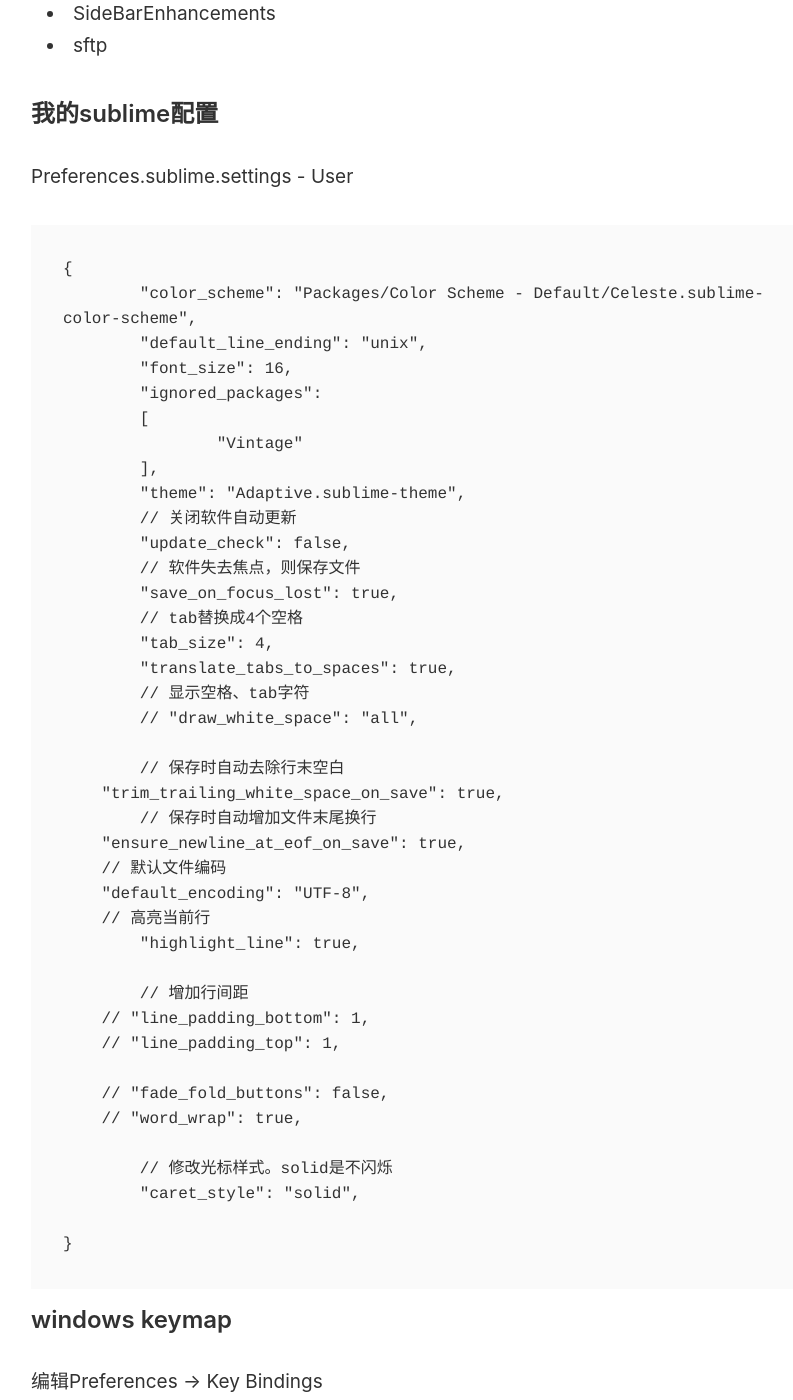
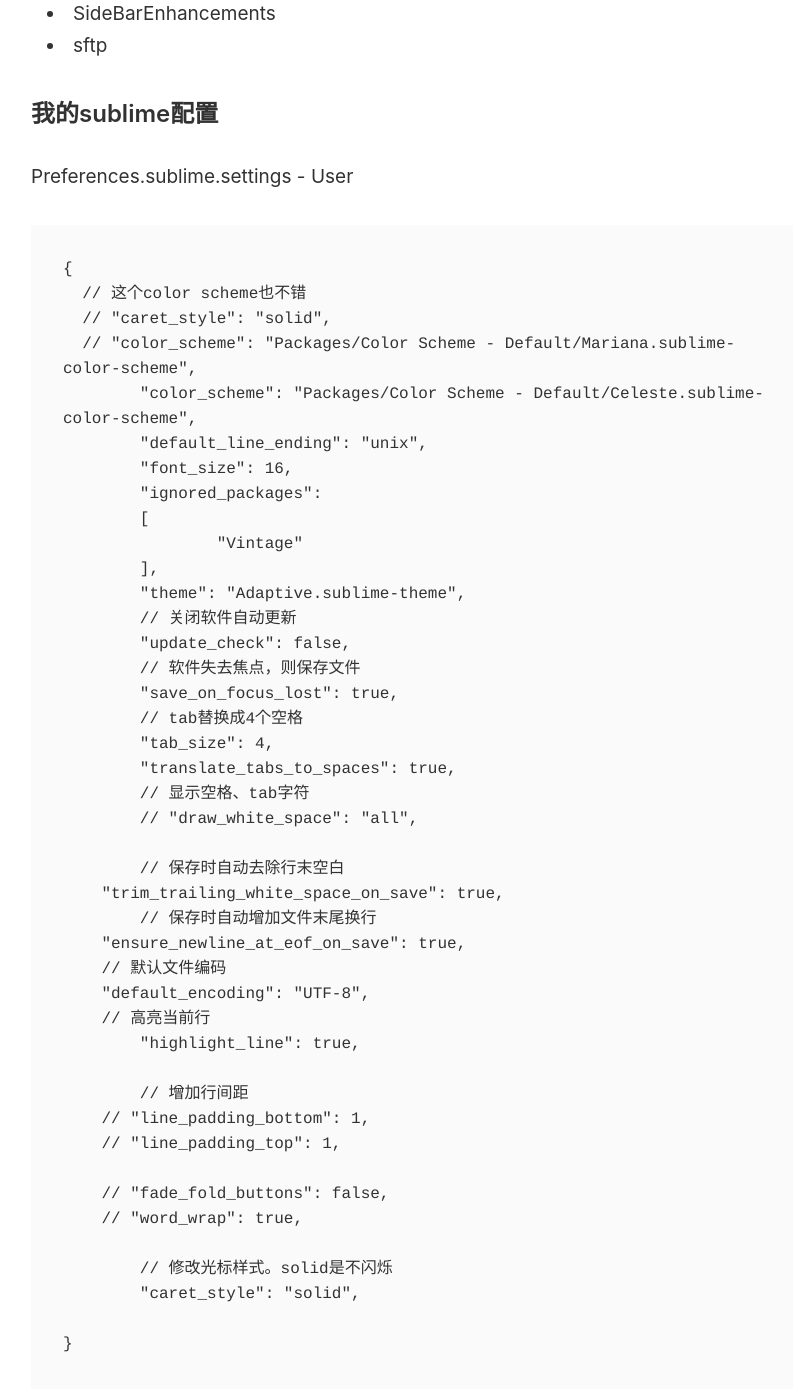
Before and after one commit to Lovecanon/lovecanon.github.io, a Jekyll site: the page built from _posts/2020-9-7-Sublime配置.md, in a window 1280 px wide and 1400 px high, scrolled down 416 px. Shown: the whole window, without its empty margins (225-1018 px from the left). Built offline with Jekyll 4.4.1, drawn with Linux system fonts in a browser that asks for light colours; our own code applies the rules of GitHub Pages for plain Markdown files.

Commit message:
Update 2020-9-7-Sublime配置.md

````diff
--- a/_posts/2020-9-7-Sublime配置.md
+++ b/_posts/2020-9-7-Sublime配置.md
@@ -9,6 +9,9 @@
 Preferences.sublime.settings - User
 ```
 {
+  // 这个color scheme也不错
+  // "caret_style": "solid",
+  // "color_scheme": "Packages/Color Scheme - Default/Mariana.sublime-color-scheme",
 	"color_scheme": "Packages/Color Scheme - Default/Celeste.sublime-color-scheme",
 	"default_line_ending": "unix",
 	"font_size": 16,
````
